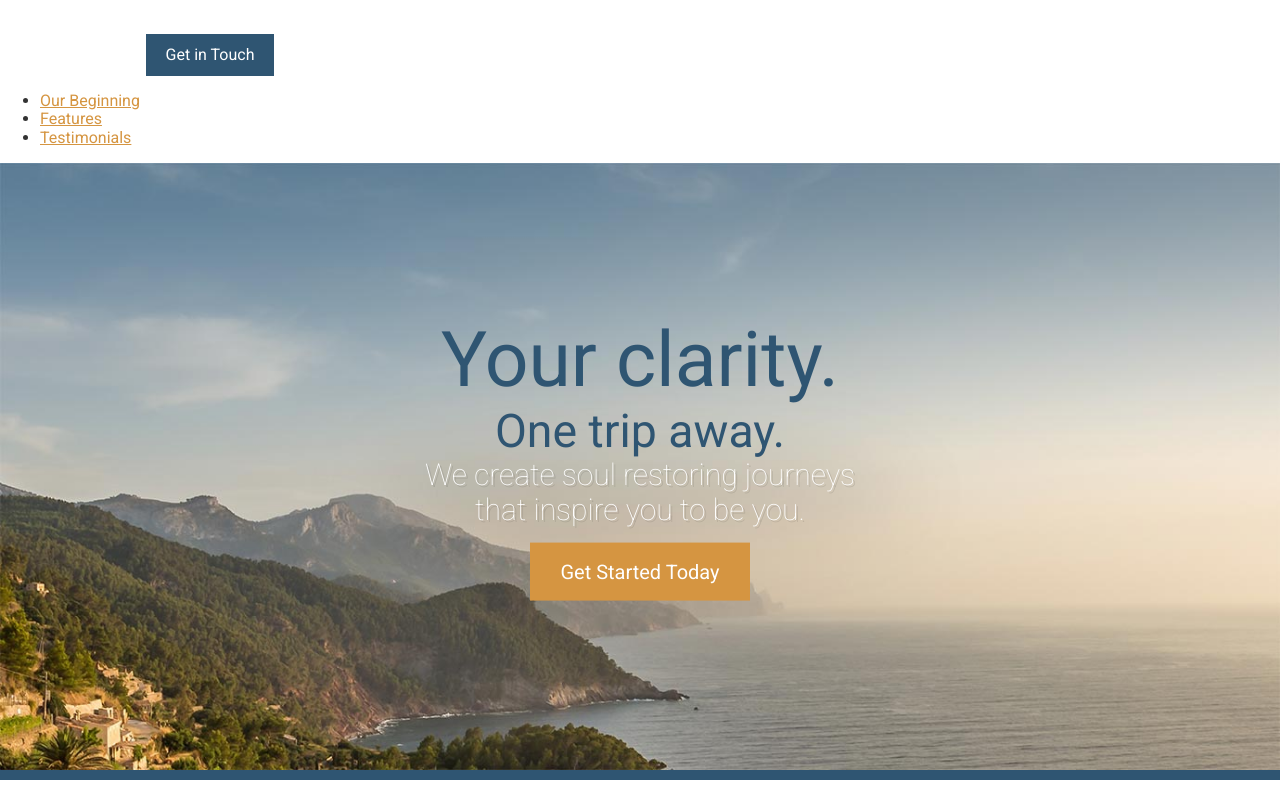
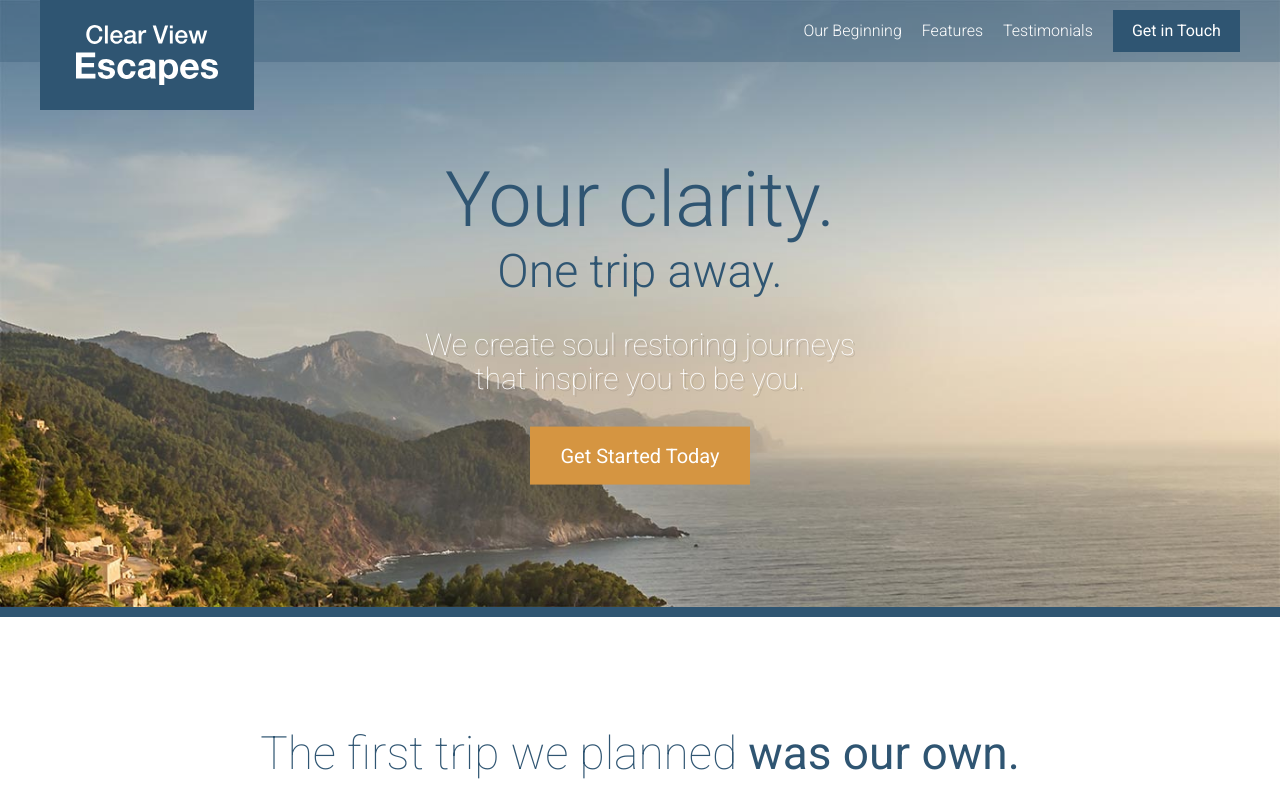
Before and after one commit to arjolb/fake-travel-site, a website: page app/index.html in a window 1280 px wide. Shown: the top 800 px of the page. Drawn offline with Linux system fonts and the light colour scheme.

Commit message:
Completed the styling of the page

```diff
--- a/app/assets/styles/modules/_large-hero.css
+++ b/app/assets/styles/modules/_large-hero.css
@@ -13,9 +13,13 @@
         top: 50%;
         transform: translateY(-50%);
         text-align: center;
+        padding-top: 90px;
+        @mixin atMedium{
+            padding-top: 50px;
+        }
     }
     &_title{
-        font-weight: normal;
+        font-weight: 300;
         color: $blueColor;
         font-size: 2.4rem;
         margin:0;
@@ -24,7 +28,7 @@
         }
     }
     &_subtitle{
-        font-weight: normal;
+        font-weight: 300;
         color: $blueColor;
         font-size: 1.5rem;
         margin: 0;
@@ -38,7 +42,8 @@
         font-weight: 100;
         text-shadow: 2px 2px 0 rgba(0, 0, 0, 0.1);
         max-width: 30rem;
-        margin:  auto;
+        margin-left:  auto;
+        margin-right: auto;
         @mixin atSmall{
             font-size: 1.875rem;
         }
--- /dev/null
+++ b/app/assets/styles/modules/_site-header.css
@@ -0,0 +1,66 @@
+.site-header{
+    position: absolute;
+    z-index: 2;
+    width: 100%;
+    padding: 10px 0;
+    @mixin atMedium{
+        background-color: rgba($blueColor, .3);
+    }
+    &_btn{
+        float: right;
+    }
+    &_nav{
+        float: right;
+        ul{
+            margin: 0;
+            padding: 0;
+            @mixin clearfix;
+        }
+        li{
+            list-style: none;
+            float: left;
+            padding-right: 20px;
+        }
+        a{
+            text-decoration: none;
+            color: #fff;
+            font-weight: 300;
+            padding: 12px 0;
+            display: block;
+        }
+    }
+
+    &_logo{
+        position: absolute;
+        background-color: $blueColor;
+        padding: 25px 36px;
+        top: 0;
+        left: 50%;
+        transform: translateX(-50%) scale(.8);
+        transform-origin: 50% 0;
+        @mixin atMedium{
+            left: auto;
+            transform:translateX(0);
+        }
+    }
+    &_logo_graphic{
+        text-indent: -9999px;
+    }
+    &_menu-content{
+        display: none;
+        @mixin atMedium{
+            display: block;
+        }
+    }
+    &_menu-icon{
+        width: 20px;
+        height: 20px;
+        background-color: #fff;
+        position: absolute;
+        top: 10px;
+        right: 10px;
+        @mixin atMedium{
+            display:none;
+        }
+    }
+}
--- a/app/assets/styles/styles.css
+++ b/app/assets/styles/styles.css
@@ -14,3 +14,4 @@
 @import 'modules/_testimonials';
 @import 'modules/_sprite';
 @import 'modules/_site-footer';
+@import 'modules/_site-header';
--- a/app/css/styles.css
+++ b/app/css/styles.css
@@ -389,10 +389,18 @@ a{
         -webkit-transform: translateY(-50%);
                 transform: translateY(-50%);
         text-align: center;
+        padding-top: 90px;
+    }
+
+@media (min-width: 800px) {
+
+.large-hero_text-content{
+            padding-top: 50px
+    }
     }
 
 .large-hero_title{
-        font-weight: normal;
+        font-weight: 300;
         color: #2f5572;
         font-size: 2.4rem;
         margin:0;
@@ -406,7 +414,7 @@ a{
     }
 
 .large-hero_subtitle{
-        font-weight: normal;
+        font-weight: 300;
         color: #2f5572;
         font-size: 1.5rem;
         margin: 0;
@@ -425,7 +433,8 @@ a{
         font-weight: 100;
         text-shadow: 2px 2px 0 rgba(0, 0, 0, 0.1);
         max-width: 30rem;
-        margin:  auto;
+        margin-left:  auto;
+        margin-right: auto;
     }
 
 @media (min-width: 530px) {
@@ -907,3 +916,102 @@ a{
         margin-right: 1.4rem
     }
     }
+
+.site-header{
+    position: absolute;
+    z-index: 2;
+    width: 100%;
+    padding: 10px 0;
+}
+
+@media (min-width: 800px) {
+
+.site-header{
+        background-color: rgba(47,85,114, .3)
+}
+    }
+
+.site-header_btn{
+        float: right;
+    }
+
+.site-header_nav{
+        float: right;
+    }
+
+.site-header_nav ul{
+            margin: 0;
+            padding: 0;
+        }
+
+.site-header_nav ul::after{
+      content: "";
+      clear: both;
+      display: table;
+  }
+
+.site-header_nav li{
+            list-style: none;
+            float: left;
+            padding-right: 20px;
+        }
+
+.site-header_nav a{
+            text-decoration: none;
+            color: #fff;
+            font-weight: 300;
+            padding: 12px 0;
+            display: block;
+        }
+
+.site-header_logo{
+        position: absolute;
+        background-color: #2f5572;
+        padding: 25px 36px;
+        top: 0;
+        left: 50%;
+        -webkit-transform: translateX(-50%) scale(.8);
+                transform: translateX(-50%) scale(.8);
+        -webkit-transform-origin: 50% 0;
+                transform-origin: 50% 0;
+    }
+
+@media (min-width: 800px) {
+
+.site-header_logo{
+            left: auto;
+            -webkit-transform:translateX(0);
+                    transform:translateX(0)
+    }
+    }
+
+.site-header_logo_graphic{
+        text-indent: -9999px;
+    }
+
+.site-header_menu-content{
+        display: none;
+    }
+
+@media (min-width: 800px) {
+
+.site-header_menu-content{
+            display: block
+    }
+    }
+
+.site-header_menu-icon{
+        width: 20px;
+        height: 20px;
+        background-color: #fff;
+        position: absolute;
+        top: 10px;
+        right: 10px;
+    }
+
+@media (min-width: 800px) {
+
+.site-header_menu-icon{
+            display:none
+    }
+    }
--- a/app/index.html
+++ b/app/index.html
@@ -10,16 +10,28 @@
   <link rel="stylesheet" href="css\styles.css">
 </head>
 <body>
-  <header>
-    <img src="assets/images/icons/clear-view-escapes.svg">
+  <header class="site-header">
+    <div class="wrapper">
+      <div class="site-header_logo">
+        <div class="site-header_logo_graphic icon icon_clear-view-escapes">
+            Clear View Escapes
+        </div>
+      </div>
+
+      <div class="site-header_menu-icon"></div>
+      <div class="site-header_menu-content">
+          <div class="site-header_btn">
               <a href="#" class="btn">Get in Touch</a>
-    <nav>
+          </div>
+            <nav class="site-header_nav">
               <ul>
                 <li><a href="#our-beginning">Our Beginning</a></li>
                 <li><a href="#features">Features</a></li>
                 <li><a href="#testimonials">Testimonials</a></li>
               </ul>
             </nav>
+      </div>
+    </div>
   </header>
 
   <div class="large-hero">
--- a/gulpfile.js
+++ b/gulpfile.js
@@ -9,13 +9,13 @@ cssImport = require('postcss-import'),
 mixins=require('postcss-mixins'),
 svgSprite=require('gulp-svg-sprite'),
 rename=require('gulp-rename'),
-del=require('del');
-
+del=require('del'),
+hexrgba=require('postcss-hexrgba');
 
 /* Styles tasks */
 gulp.task('styles', function() {
   return gulp.src('./app/assets/styles/styles.css')
-  .pipe(postcss([cssImport, mixins, cssvars, nested, autoprefixer]))
+  .pipe(postcss([cssImport, mixins, cssvars, nested,hexrgba, autoprefixer]))
   .on('error',function (e) {
         console.log(e.toString());
     })
--- a/package.json
+++ b/package.json
@@ -10,6 +10,7 @@
     "gulp-rename": "^1.4.0",
     "gulp-svg-sprite": "^1.5.0",
     "gulp-watch": "^5.0.1",
+    "postcss-hexrgba": "^1.0.1",
     "postcss-import": "^12.0.1",
     "postcss-mixins": "^6.2.1",
     "postcss-nested": "^4.1.1",
```
Also changed, not shown: 1 other file. Lines whose indentation alone changed are shown as unchanged.
